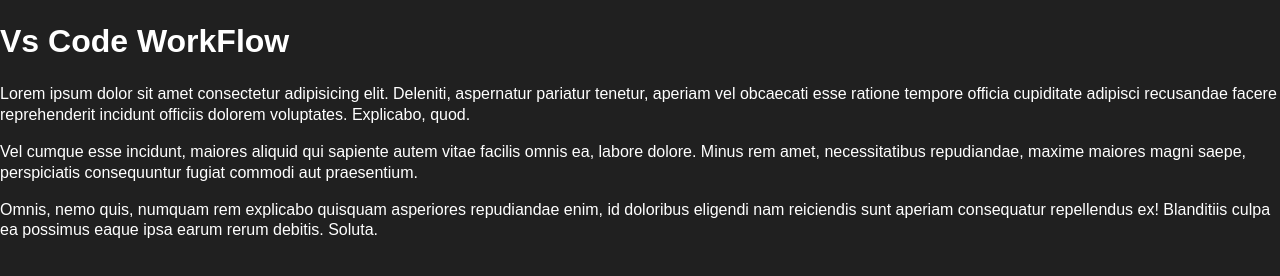
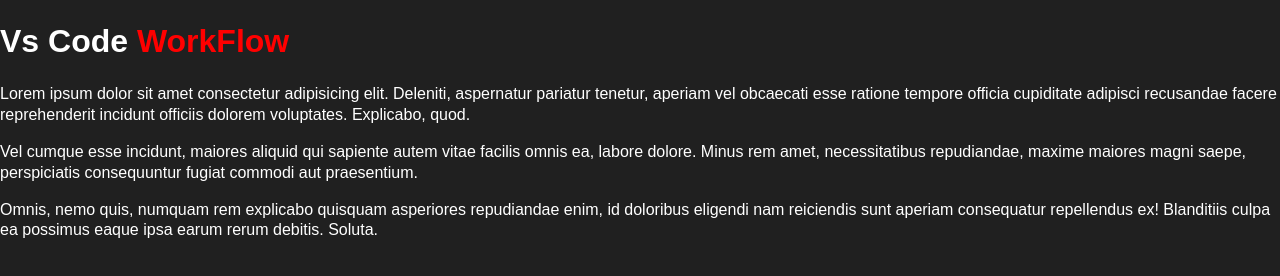
Before and after one commit to Akshay-Achuthan/sample-vs-work-flow, a plain HTML site: page index.html in a window 1280 px wide. Drawn offline with Linux system fonts and the light colour scheme.

Commit message:
updated global.scss

```diff
--- a/app/scss/_global.scss
+++ b/app/scss/_global.scss
@@ -17,3 +17,9 @@
   background-color: #202020;
   color: #ffffff;
 }
+
+h1 {
+  span {
+    color: red;
+  }
+}
--- a/index.html
+++ b/index.html
@@ -8,7 +8,7 @@
     <link rel="stylesheet" href="dist/main.css" />
   </head>
   <body>
-    <h1>Vs Code WorkFlow</h1>
+    <h1>Vs Code <span>WorkFlow</span></h1>
     <p>
       Lorem ipsum dolor sit amet consectetur adipisicing elit. Deleniti,
       aspernatur pariatur tenetur, aperiam vel obcaecati esse ratione tempore
```
Also changed, not shown: dist/main.css, 1 other file.
